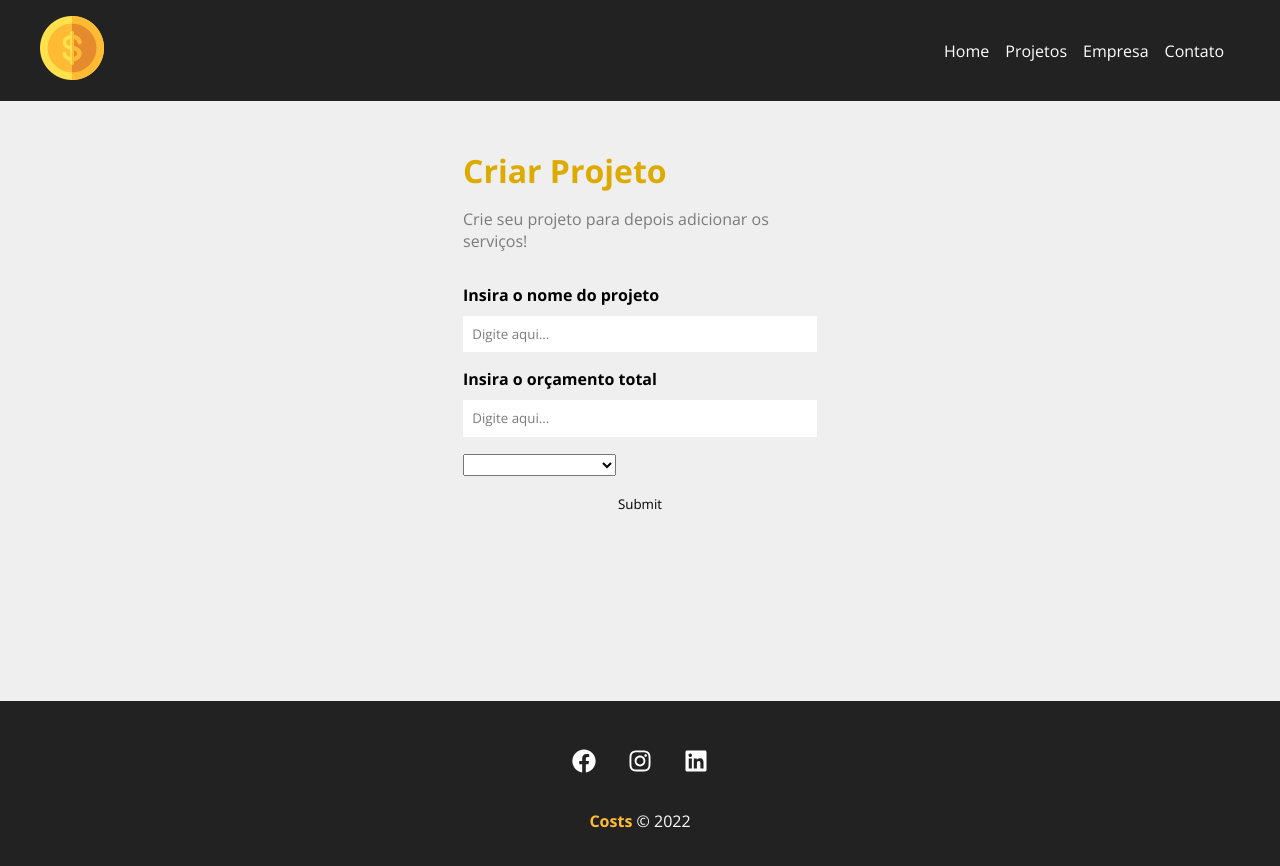
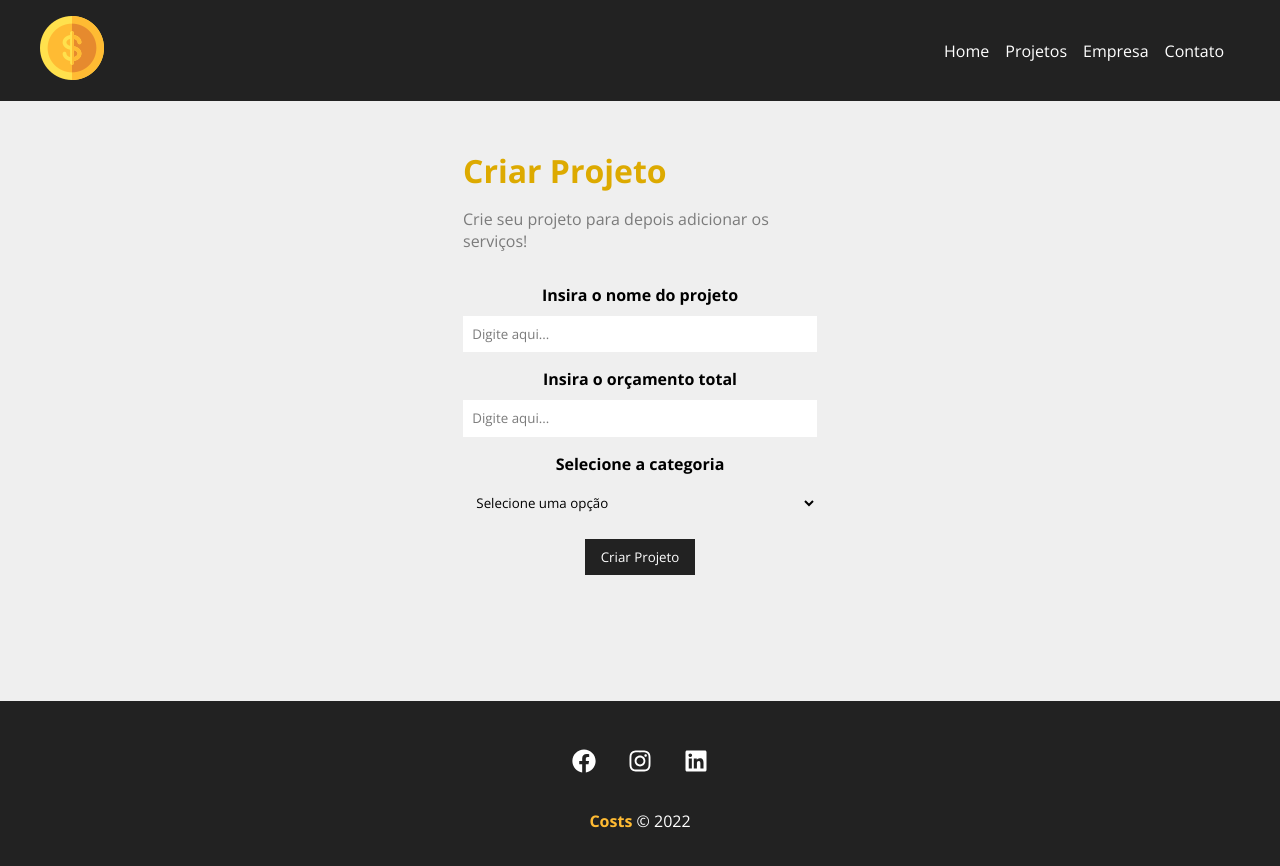
Before and after one commit to GabrielSoaresGomes/projetoReactHoraDeCodar, a React (Create React App) app in the folder costs/: page /newproject in a window 1280 px wide. Shown: the top 866 px of the page. Built offline with nearby package versions, Linux system fonts and the light colour scheme.

Commit message:
feat: Finalizando os componentes essenciais do form

```diff
--- a/costs/src/components/form/Select.module.css
+++ b/costs/src/components/form/Select.module.css
@@ -9,12 +9,8 @@
     font-weight: bold;
 }
 
-.form_control input {
+.form_control select {
     padding: .7em;
     border-radius: 0;
     border: none;
 }
-
-.form_control input::placeholder {
-    color: #7b7b7b;
-}
--- /dev/null
+++ b/costs/src/components/form/SubmitButton.js
@@ -0,0 +1,11 @@
+import styles from "./SubmitButton.module.css"
+
+function SubmitButton({ text }) {
+    return (
+        <div>
+            <button className={styles.btn}>{text}</button>
+        </div>
+    )
+}
+
+export default SubmitButton
--- /dev/null
+++ b/costs/src/components/form/SubmitButton.module.css
@@ -0,0 +1,13 @@
+.btn {
+    background-color: #222;
+    color: #fff;
+    padding: 0.7em 1.2em;
+    text-decoration: none;
+    transition: .5s;
+    cursor: pointer;
+    border: none;
+}
+
+.btn:hover {
+    color: #fb3;
+}
--- a/costs/src/components/pages/NewProject.js
+++ b/costs/src/components/pages/NewProject.js
@@ -7,7 +7,7 @@
         <div className={styles.newproject_container}>
             <h1>Criar Projeto</h1>
             <p>Crie seu projeto para depois adicionar os serviços!</p>
-            <ProjectForm />
+            <ProjectForm btnText="Criar Projeto" />
         </div>
     )
 }
--- a/costs/src/components/project/ProjectForm.js
+++ b/costs/src/components/project/ProjectForm.js
@@ -1,18 +1,16 @@
 import styles from "./ProjectForm.module.css"
 
 import Input from "../form/Input.js"
+import Select from "../form/Select.js"
+import SubmitButton from "../form/SubmitButton.js"
 
-function ProjectForm() {
+function ProjectForm({btnText}) {
     return (
        <form className = {styles.form}>
                <Input text={"Insira o nome do projeto"} name={"Nome do projeto"} type={'text'} placeholder={"Digite aqui..."} />
                <Input text={"Insira o orçamento total"} name={"Orçamento total"} type={'number'} placeholder={"Digite aqui..."} />
-           <div>
-               <select name="category_id">
-                <option disabled>Selecione a categoria</option>
-           </select>
-           </div>
-           <Input name={"Salvar Projeto"} type={'submit'} placeholder={"Salvar Projeto"} />
+           <Select name="category_id" text="Selecione a categoria" />
+           <SubmitButton text={btnText} />
        </form>
     )
 }
--- a/costs/src/components/project/ProjectForm.module.css
+++ b/costs/src/components/project/ProjectForm.module.css
@@ -1,4 +1,5 @@
 .form {
     width: 100%;
     margin: 2em 0;
+    text-align: center;
 }
```
